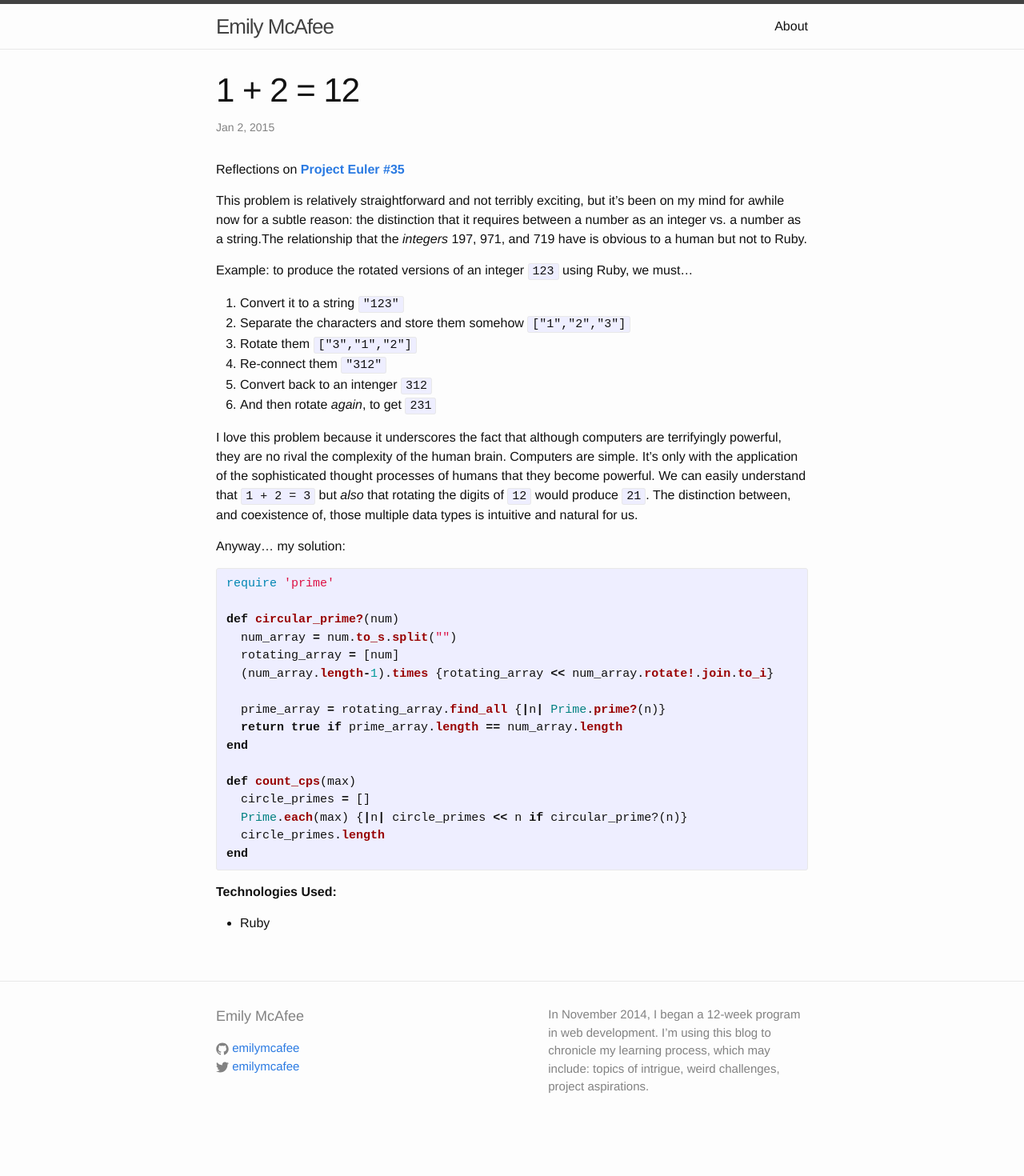
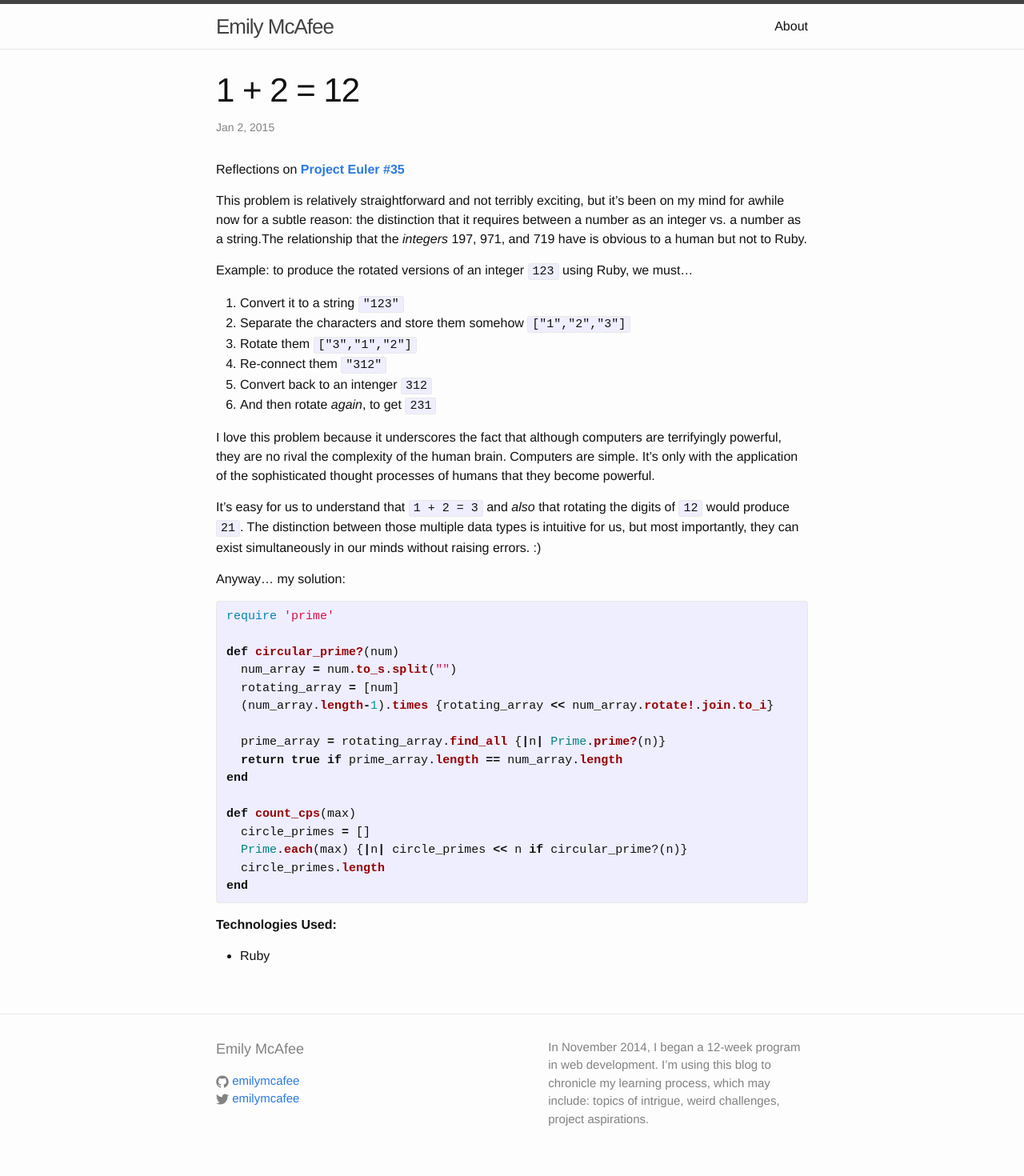
Before and after one commit to emilymcafee/emilymcafee.github.io, a Jekyll site: the page built from _posts/2015-1-2-one-plus-two.markdown, in a window 1280 px wide. Shown: the whole page at 80% size. Built offline with Jekyll 4.4.1, drawn with Linux system fonts in a browser that asks for light colours; before the commit the page ends 1430 px from its top, so only the background shows below that.

Commit message:
add concluding thoughts

```diff
--- a/_posts/2015-1-2-one-plus-two.markdown
+++ b/_posts/2015-1-2-one-plus-two.markdown
@@ -18,7 +18,10 @@ Example: to produce the rotated versions of an integer `123` using Ruby, we must
 6. And then rotate *again*, to get `231`
 
 
-I love this problem because it underscores the fact that although computers are terrifyingly powerful, they are no rival the complexity of the human brain. Computers are simple. It's only with the application of the sophisticated thought processes of humans that they become powerful. We can easily understand that `1 + 2 = 3` but *also* that rotating the digits of `12` would produce `21`. The distinction between, and coexistence of, those multiple data types is intuitive and natural for us.
+I love this problem because it underscores the fact that although computers are terrifyingly powerful, they are no rival the complexity of the human brain. Computers are simple. It's only with the application of the sophisticated thought processes of humans that they become powerful.
+
+
+It's easy for us to understand that `1 + 2 = 3` and *also* that rotating the digits of `12` would produce `21`. The distinction between those multiple data types is intuitive for us, but most importantly, they can exist simultaneously in our minds without raising errors. :)
 
 Anyway... my solution:
 
```
